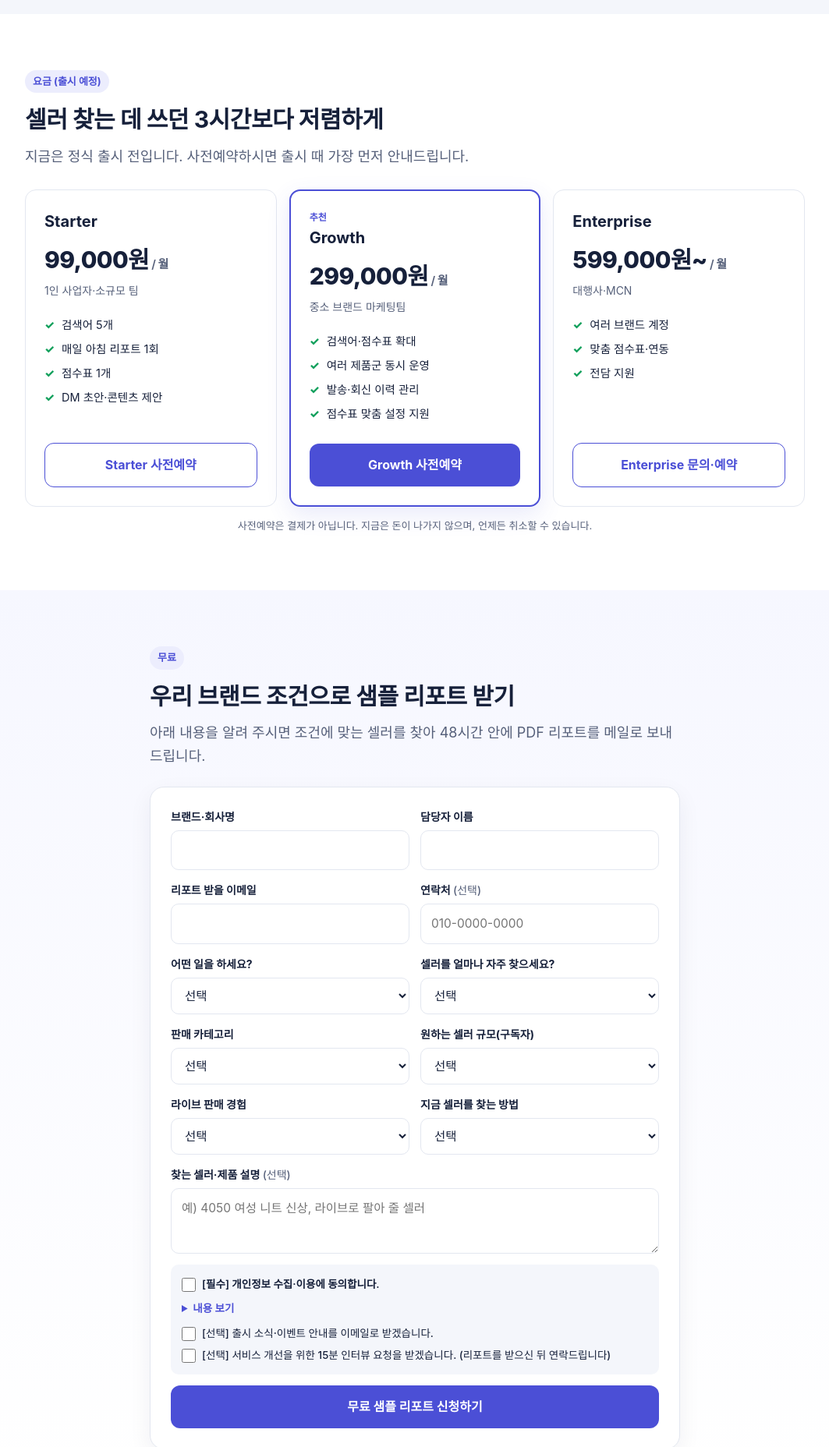
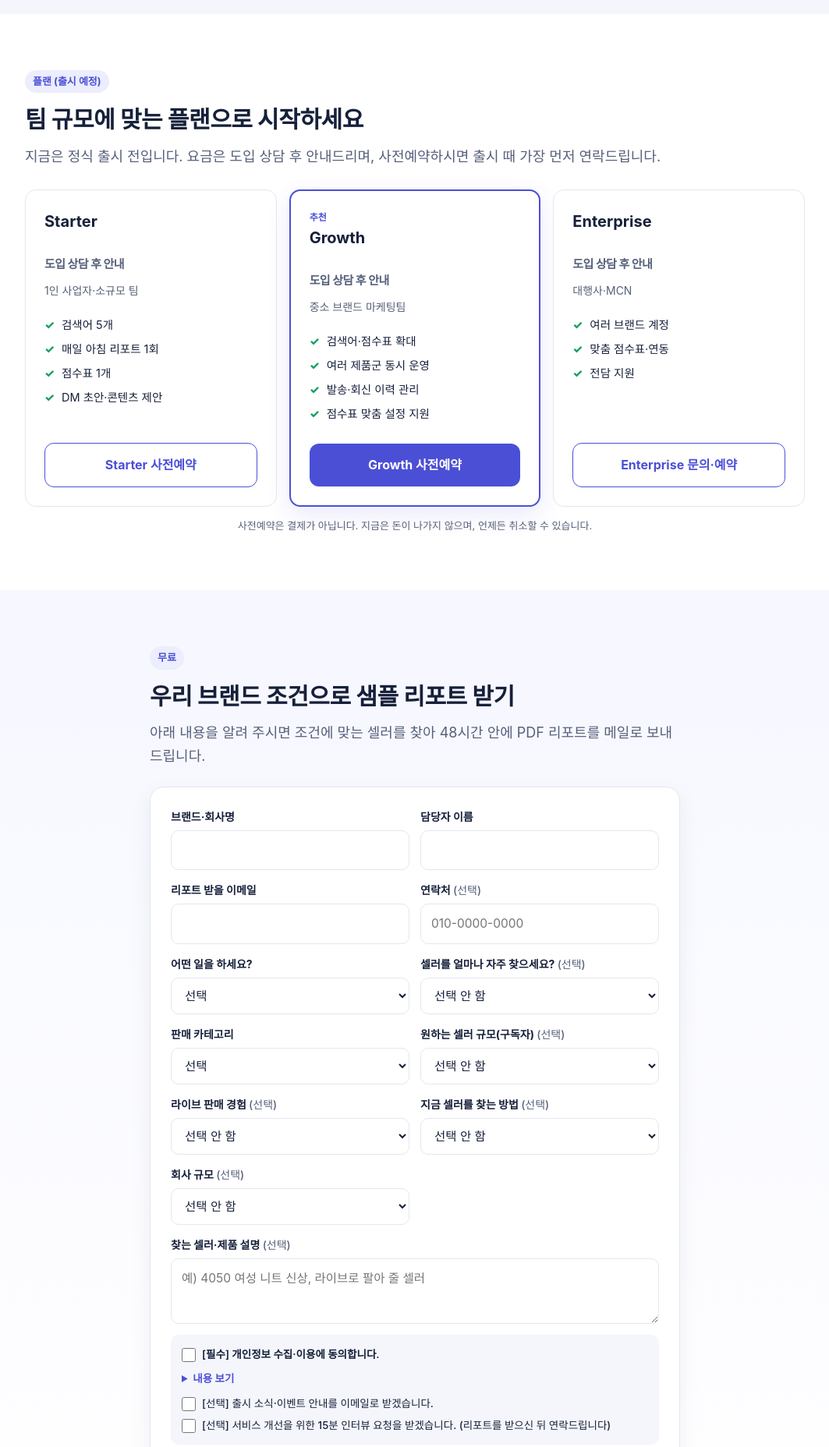
Before and after one commit to sealoo0630-tech/aium-landing, a plain HTML site: page index.html in a window 1280 px wide. Shown: the part 2420-4276 px from the top of the page at 78% size, without its empty margins (108-1171 px from the left). Drawn offline with Linux system fonts and the light colour scheme; no server answers; a web font is replaced by a local one.

Commit message:
Hide prices, add company size, persona tracking and GA4
- Pricing: replace amounts with "도입 상담 후 안내"; preorder asks preferred pricing model (priceFit field kept)
- Lead form: add optional company size; make frequency, seller size, live experience, current method optional
- Capture persona URL param (validated) with visits, clicks, leads and preorders
- Apps Script: append 회사 규모 and persona columns, addColumns1107() for existing sheet
- GA4 (G-W7PKF4RE0K): form_open and generate_lead events with persona only, no form inputs; footer notice

Co-Authored-By: Claude Opus 5.5 <noreply@anthropic.com>

```diff
--- a/index.html
+++ b/index.html
@@ -8,6 +8,14 @@
 <meta property="og:title" content="AiUM — 라이브 셀러, 아직도 하나씩 찾으세요?">
 <meta property="og:description" content="셀러 127명을 78초에 찾아 A/B/C 등급으로. 무료 맞춤 샘플 리포트 신청.">
 <meta property="og:image" content="assets/hero.jpg">
+<!-- Google Analytics 4: 방문 통계만. 입력값(이름·이메일·연락처 등)은 보내지 않는다 -->
+<script async src="https://www.googletagmanager.com/gtag/js?id=G-W7PKF4RE0K"></script>
+<script>
+window.dataLayer = window.dataLayer || [];
+function gtag(){dataLayer.push(arguments);}
+gtag('js', new Date());
+gtag('config', 'G-W7PKF4RE0K');
+</script>
 <link rel="stylesheet" href="https://cdn.jsdelivr.net/gh/orioncactus/pretendard@v1.3.9/dist/web/variable/pretendardvariable-dynamic-subset.min.css">
 <style>
 :root{
@@ -256,13 +264,13 @@ footer a{color:var(--sub)}
 
 <section id="pricing">
   <div class="wrap">
-    <span class="eyebrow">요금 (출시 예정)</span>
-    <h2>셀러 찾는 데 쓰던 3시간보다 저렴하게</h2>
-    <p class="lead">지금은 정식 출시 전입니다. 사전예약하시면 출시 때 가장 먼저 안내드립니다.</p>
+    <span class="eyebrow">플랜 (출시 예정)</span>
+    <h2>팀 규모에 맞는 플랜으로 시작하세요</h2>
+    <p class="lead">지금은 정식 출시 전입니다. 요금은 도입 상담 후 안내드리며, 사전예약하시면 출시 때 가장 먼저 연락드립니다.</p>
     <div class="plans">
       <div class="plan">
         <h3>Starter</h3>
-        <div class="price">99,000원<small> / 월</small></div>
+        <div class="price"><small>도입 상담 후 안내</small></div>
         <div class="for">1인 사업자·소규모 팀</div>
         <ul><li>검색어 5개</li><li>매일 아침 리포트 1회</li><li>점수표 1개</li><li>DM 초안·콘텐츠 제안</li></ul>
         <button class="btn ghost" data-plan="Starter">Starter 사전예약</button>
@@ -270,14 +278,14 @@ footer a{color:var(--sub)}
       <div class="plan pop">
         <div class="tag">추천</div>
         <h3>Growth</h3>
-        <div class="price">299,000원<small> / 월</small></div>
+        <div class="price"><small>도입 상담 후 안내</small></div>
         <div class="for">중소 브랜드 마케팅팀</div>
         <ul><li>검색어·점수표 확대</li><li>여러 제품군 동시 운영</li><li>발송·회신 이력 관리</li><li>점수표 맞춤 설정 지원</li></ul>
         <button class="btn" data-plan="Growth">Growth 사전예약</button>
       </div>
       <div class="plan">
         <h3>Enterprise</h3>
-        <div class="price">599,000원~<small> / 월</small></div>
+        <div class="price"><small>도입 상담 후 안내</small></div>
         <div class="for">대행사·MCN</div>
         <ul><li>여러 브랜드 계정</li><li>맞춤 점수표·연동</li><li>전담 지원</li></ul>
         <button class="btn ghost" data-plan="Enterprise">Enterprise 문의·예약</button>
@@ -308,9 +316,9 @@ footer a{color:var(--sub)}
           <select id="role" name="role" required>
             <option value="">선택</option><option>제조·브랜드사 (자사 제품)</option><option>유통·공구 벤더 (여러 브랜드 대행)</option><option>라이브커머스 에이전시·MCN</option><option>쇼핑몰·소매 판매자</option><option>셀러·인플루언서 본인</option><option>기타</option>
           </select></div>
-        <div class="f"><label for="freq">셀러를 얼마나 자주 찾으세요?</label>
-          <select id="freq" name="frequency" required>
-            <option value="">선택</option><option>거의 매주</option><option>한 달에 1~2번</option><option>분기에 1번 이하</option><option>아직 계획 단계</option>
+        <div class="f"><label for="freq">셀러를 얼마나 자주 찾으세요? <span class="opt">(선택)</span></label>
+          <select id="freq" name="frequency">
+            <option value="">선택 안 함</option><option>거의 매주</option><option>한 달에 1~2번</option><option>분기에 1번 이하</option><option>아직 계획 단계</option>
           </select></div>
       </div>
       <div class="grid2">
@@ -318,19 +326,25 @@ footer a{color:var(--sub)}
           <select id="category" name="category" required>
             <option value="">선택</option><option>여성의류·잡화</option><option>남성의류·잡화</option><option>뷰티·화장품</option><option>식품·건강식품</option><option>생활·주방</option><option>유아·키즈</option><option>반려동물</option><option>기타</option>
           </select></div>
-        <div class="f"><label for="size">원하는 셀러 규모(구독자)</label>
-          <select id="size" name="sellerSize" required>
-            <option value="">선택</option><option>1천~1만</option><option>1만~5만</option><option>5만~20만</option><option>20만 이상</option><option>상관없음</option>
+        <div class="f"><label for="size">원하는 셀러 규모(구독자) <span class="opt">(선택)</span></label>
+          <select id="size" name="sellerSize">
+            <option value="">선택 안 함</option><option>1천~1만</option><option>1만~5만</option><option>5만~20만</option><option>20만 이상</option><option>상관없음</option>
           </select></div>
       </div>
       <div class="grid2">
-        <div class="f"><label for="live">라이브 판매 경험</label>
-          <select id="live" name="liveRequired" required>
-            <option value="">선택</option><option>꼭 필요</option><option>있으면 좋음</option><option>상관없음</option>
+        <div class="f"><label for="live">라이브 판매 경험 <span class="opt">(선택)</span></label>
+          <select id="live" name="liveRequired">
+            <option value="">선택 안 함</option><option>꼭 필요</option><option>있으면 좋음</option><option>상관없음</option>
           </select></div>
-        <div class="f"><label for="method">지금 셀러를 찾는 방법</label>
-          <select id="method" name="currentMethod" required>
-            <option value="">선택</option><option>직접 검색</option><option>대행사·MCN</option><option>인플루언서 플랫폼</option><option>아직 안 함</option>
+        <div class="f"><label for="method">지금 셀러를 찾는 방법 <span class="opt">(선택)</span></label>
+          <select id="method" name="currentMethod">
+            <option value="">선택 안 함</option><option>직접 검색</option><option>대행사·MCN</option><option>인플루언서 플랫폼</option><option>아직 안 함</option>
+          </select></div>
+      </div>
+      <div class="grid2">
+        <div class="f"><label for="csize">회사 규모 <span class="opt">(선택)</span></label>
+          <select id="csize" name="companySize">
+            <option value="">선택 안 함</option><option>1인</option><option>2~5명</option><option>6~20명</option><option>21명 이상</option>
           </select></div>
       </div>
       <div class="f"><label for="target">찾는 셀러·제품 설명 <span class="opt">(선택)</span></label><textarea id="target" name="message" maxlength="500" placeholder="예) 4050 여성 니트 신상, 라이브로 팔아 줄 셀러"></textarea></div>
@@ -339,7 +353,7 @@ footer a{color:var(--sub)}
         <label><input type="checkbox" id="agree" required> <span>[필수] 개인정보 수집·이용에 동의합니다.</span></label>
         <details><summary>내용 보기</summary>
           <table>
-            <tr><td>수집 항목</td><td>브랜드·회사명, 담당자 이름, 이메일, 연락처(선택), 하는 일·셀러 섭외 빈도, 판매 카테고리·셀러 조건</td></tr>
+            <tr><td>수집 항목</td><td>브랜드·회사명, 담당자 이름, 이메일, 연락처(선택), 하는 일·셀러 섭외 빈도, 판매 카테고리·셀러 조건, 회사 규모(선택)</td></tr>
             <tr><td>이용 목적</td><td>맞춤 샘플 리포트 작성·발송, 서비스 출시 안내, 문의 응대, (선택 시) 인터뷰 요청 연락</td></tr>
             <tr><td>보유 기간</td><td>수집일로부터 1년 또는 동의 철회 시까지 (철회 즉시 파기)</td></tr>
           </table>
@@ -357,7 +371,7 @@ footer a{color:var(--sub)}
       <h3>신청이 접수되었습니다</h3>
       <p>48시간 안에 <b id="doneEmail"></b>(으)로 샘플 리포트를 보내 드립니다.</p>
       <p style="margin-top:14px">매일 받아 보고 싶으시다면, 출시 알림을 먼저 받아 두세요.</p>
-      <p style="margin-top:12px"><a class="btn ghost" href="#pricing" data-cta="after-lead">요금제 보고 사전예약하기</a></p>
+      <p style="margin-top:12px"><a class="btn ghost" href="#pricing" data-cta="after-lead">플랜 보고 사전예약하기</a></p>
     </div>
   </div>
 </section>
@@ -379,6 +393,7 @@ footer a{color:var(--sub)}
   <div class="wrap">
     <p><b>AiUM</b><span id="contactLine"></span></p>
     <p style="margin-top:6px">개인정보 보호책임자: 이미희 · 수집한 개인정보는 샘플 리포트 발송과 출시 안내에만 사용하며 제3자에게 제공하지 않습니다. 삭제를 원하시면 문의 이메일로 알려 주세요.</p>
+    <p style="margin-top:6px">이 사이트는 방문 통계(Google Analytics)를 수집합니다. 쿠키를 사용하며, 신청서에 입력하신 이름·이메일·연락처 등은 보내지 않습니다.</p>
   </div>
 </footer>
 
@@ -393,8 +408,8 @@ footer a{color:var(--sub)}
       <div class="hp" aria-hidden="true"><input name="website" tabindex="-1" autocomplete="off"></div>
       <div class="f"><label for="pBrand">브랜드·회사명</label><input id="pBrand" name="brand" required maxlength="80"></div>
       <div class="f"><label for="pEmail">이메일</label><input id="pEmail" name="email" type="email" required maxlength="120"></div>
-      <div class="f"><label for="pPrice">이 가격이면 쓰시겠어요?</label>
-        <select id="pPrice" name="priceFit" required><option value="">선택</option><option>네, 적당해요</option><option>조금 비싸요</option><option>많이 비싸요</option><option>더 내더라도 기능이 더 필요해요</option></select></div>
+      <div class="f"><label for="pPrice">어떤 요금 방식이 맞으세요?</label>
+        <select id="pPrice" name="priceFit" required><option value="">선택</option><option>월 구독</option><option>건별(리포트 1회씩)</option><option>성과에 따라</option><option>상담 후 정하고 싶어요</option></select></div>
       <div class="consent" style="margin-bottom:12px">
         <label><input type="checkbox" id="pAgree" required> <span>[필수] 출시 안내를 위한 개인정보(브랜드명, 이메일) 수집·이용에 동의합니다. 보유 기간: 1년 또는 철회 시까지.</span></label>
       </div>
@@ -426,7 +441,9 @@ const utm = {
   utm_source: qs.get("utm_source") || store.get("utm_source") || "",
   utm_medium: qs.get("utm_medium") || store.get("utm_medium") || "",
   utm_campaign: qs.get("utm_campaign") || store.get("utm_campaign") || "",
-  utm_content: qs.get("utm_content") || store.get("utm_content") || ""
+  utm_content: qs.get("utm_content") || store.get("utm_content") || "",
+  // 광고 구분용(예: persona=brand, persona=vendor). 영문·숫자·_- 30자까지만 받는다
+  persona: ((qs.get("persona") || store.get("persona") || "").match(/^[A-Za-z0-9_-]{1,30}$/) || [""])[0]
 };
 Object.entries(utm).forEach(([k,v]) => v && store.set(k,v));
 
@@ -450,6 +467,18 @@ const emailOk = v => /^[^\s@]+@[^\s@]+\.[^\s@]+$/.test(v);
 
 // 샘플 리포트 신청
 const lf = document.getElementById("leadForm");
+
+// GA4 이벤트: persona 값만 붙인다(입력값은 보내지 않음)
+const ga = (name) => { try { if (window.gtag) gtag("event", name, { persona: utm.persona || "(none)" }); } catch(e){} };
+// 신청서 열기: 신청서가 화면에 보이거나, 신청 버튼(#apply)을 누르거나, 입력칸을 처음 누를 때. 페이지당 1회
+let formOpened = false;
+const formOpen = () => { if (formOpened) return; formOpened = true; ga("form_open"); };
+if ("IntersectionObserver" in window) {
+  const io = new IntersectionObserver(es => { if (es.some(x => x.isIntersecting)) { formOpen(); io.disconnect(); } }, { threshold: 0.3 });
+  io.observe(lf);
+}
+document.querySelectorAll('a[href="#apply"]').forEach(a => a.addEventListener("click", formOpen));
+lf.addEventListener("focusin", formOpen);
 lf.addEventListener("submit", async e => {
   e.preventDefault();
   const err = document.getElementById("formErr");
@@ -464,6 +493,7 @@ lf.addEventListener("submit", async e => {
   fd.marketingConsent = document.getElementById("mkt").checked ? "Y" : "N";
   fd.interviewOk = document.getElementById("itv").checked ? "Y" : "N";
   await send("lead", fd);
+  ga("generate_lead");
   store.set("lead_brand", fd.brand); store.set("lead_email", fd.email);
   document.getElementById("doneEmail").textContent = fd.email;
   lf.style.display = "none"; document.getElementById("leadDone").style.display = "block";
```
Also changed, not shown: 1 other file.
